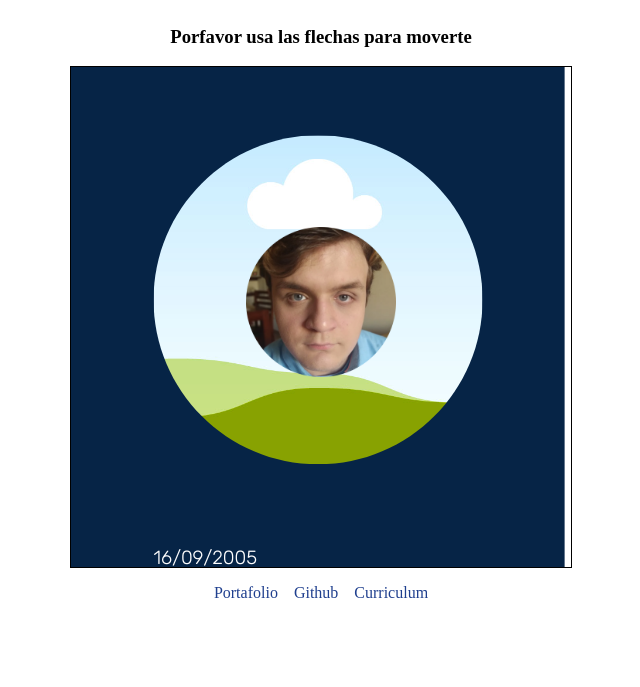
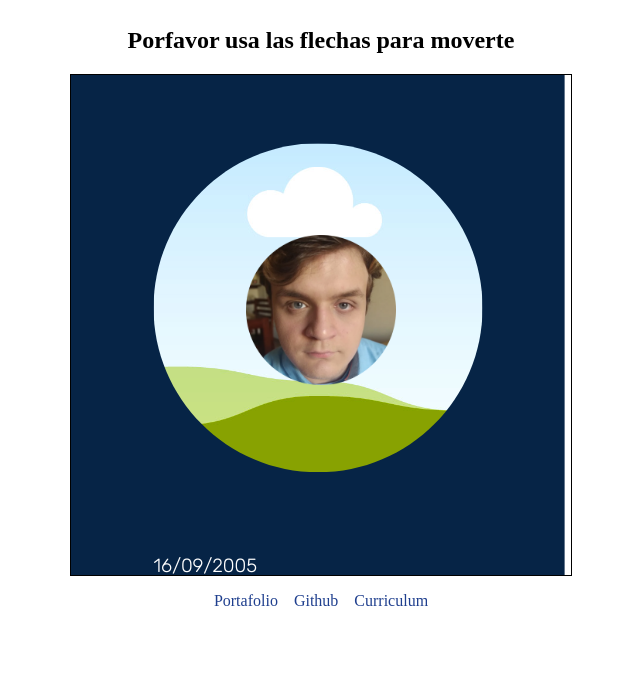
Before and after one commit to MBlancoBarcelo/Personal_Website, a website built with Vite: page index.html in a window 1280 px wide. Shown: the part 113-800 px from the top of the page, without its empty margins (319-959 px from the left). Built offline with nearby package versions, Linux system fonts and the light colour scheme.

Commit message:
empienzan los arreglos

```diff
--- a/index.html
+++ b/index.html
@@ -11,7 +11,7 @@
     <div id="contenedor">
     <div id="principal">
       <h1>Bienvenidos a mi web personal </h1>
-      <h3>Porfavor usa las flechas para moverte</h3>
+      <h2>Porfavor usa las flechas para moverte</h2>
       <canvas id="canvas" width="500" height="500" style="border: 1px black solid;"></canvas>
       <div id="alerta" >
         <h1>Lo siento nesecitas usar las flechas para poder acceder a esta parte de la web porfavor entra en ordenador o si no usa otro enlace</h1>
--- a/src/main.js
+++ b/src/main.js
@@ -49,7 +49,7 @@ botones.addEventListener("pointerleave", () => {
 
 modolebronjames.addEventListener("click", () => {
     url = lebronjames;
-    main();
+    main()
 });
 
 
```
Also changed, not shown: readme.md (added).
